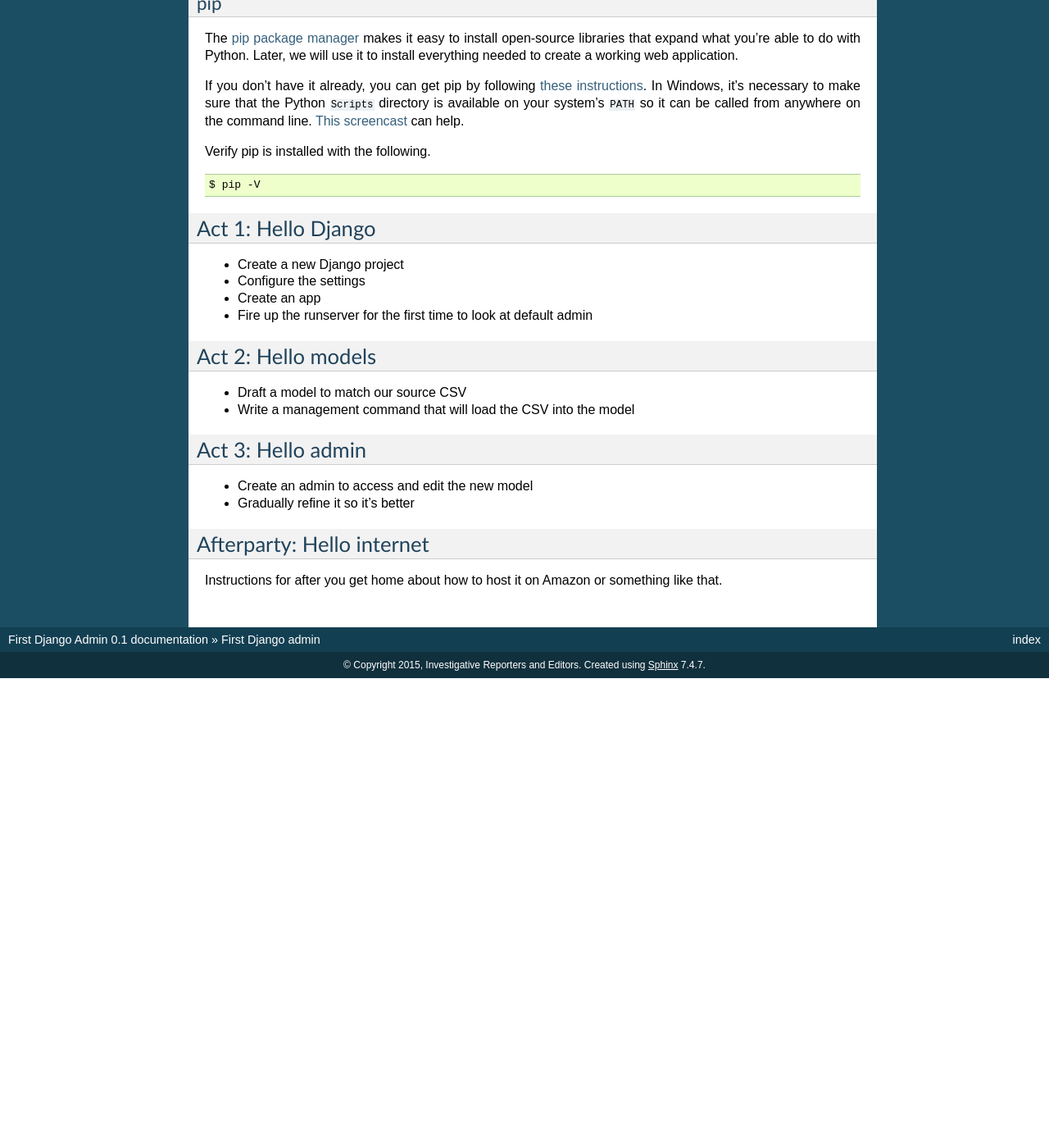
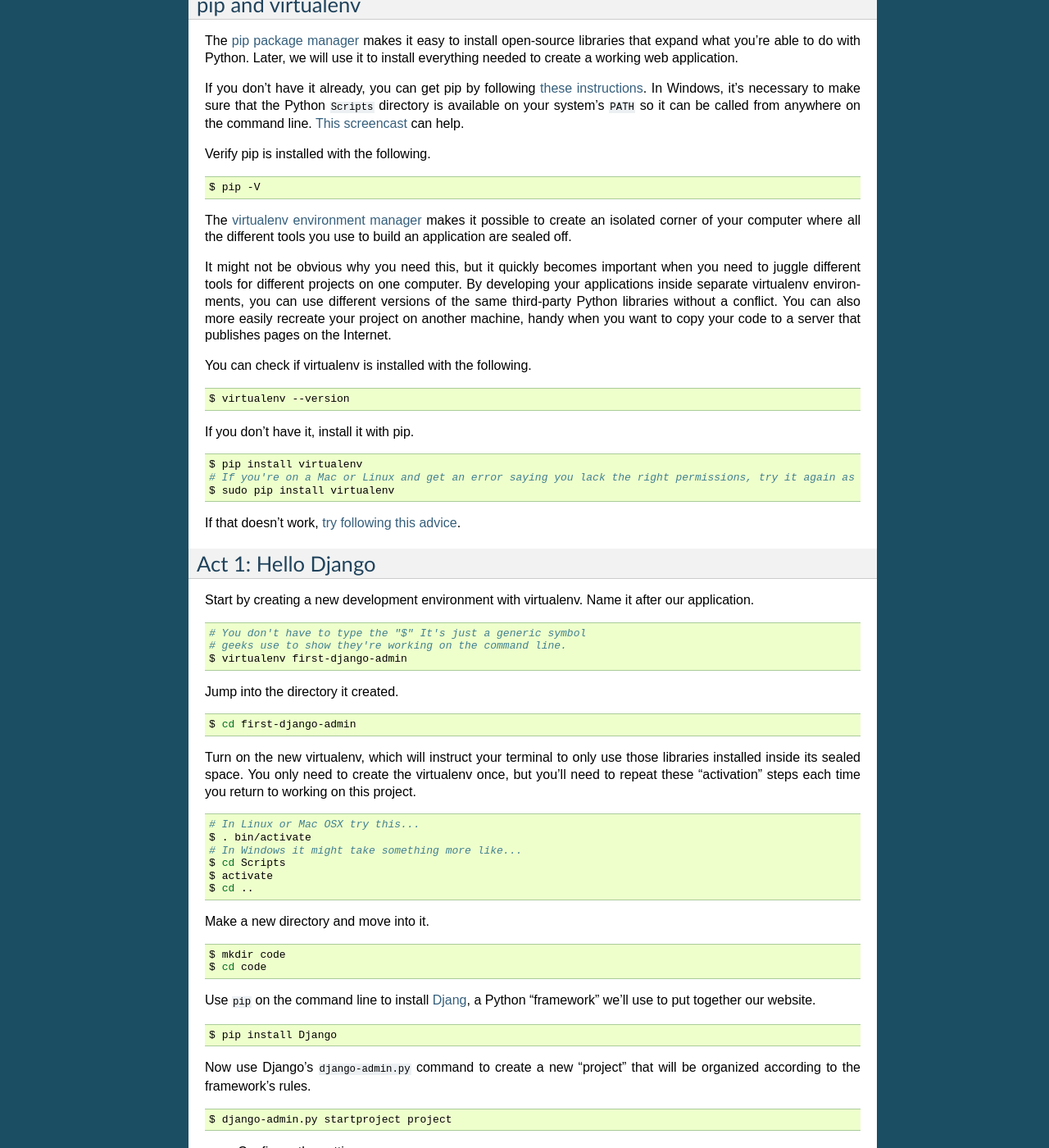
Before and after one commit to palewire/first-django-admin, a Sphinx documentation site: the page built from docs/index.rst, in a window 1280 px wide and 1400 px high, scrolled down 1723 px. Shown: the whole window at 82% size. Built offline with Sphinx 7.4.7, drawn with Linux system fonts in a browser that asks for light colours; before the commit the page ends 2550 px from its top, so only the background shows below that; some of the changed text lies outside the part shown.

Commit message:
First stab at the top

```diff
--- a/docs/index.rst
+++ b/docs/index.rst
@@ -36,8 +36,8 @@
 3. Version 2.7 of the
    `Python <http://python.org/download/releases/2.7.6/>`__ programming
    language
-4. The `pip <https://pip.pypa.io/en/latest/installing.html>`__
-   package manager for Python
+4. The `pip <https://pip.pypa.io/en/latest/installing.html>`_ package manager and `virtualenv <http://www.virtualenv.org/en/latest/>`_ environment manager for Python
+
 
 .. note::
 
@@ -115,34 +115,103 @@
 
 .. _command-line-pip:
 
-pip
-~~~
+pip and virtualenv
+------------------
 
-The `pip package
-manager <https://pip.pypa.io/en/latest/>`__ makes it
-easy to install open-source libraries that expand what you're able to do
-with Python. Later, we will use it to install everything needed to
-create a working web application.
+The `pip package manager <https://pip.pypa.io/en/latest/>`_
+makes it easy to install open-source libraries that
+expand what you're able to do with Python. Later, we will use it to install everything
+needed to create a working web application.
 
-If you don't have it already, you can get pip by following `these
-instructions <https://pip.pypa.io/en/latest/installing.html>`__.
-In Windows, it's necessary to make sure that the Python ``Scripts``
-directory is available on your system's ``PATH`` so it can be called
-from anywhere on the command line. `This
-screencast <http://showmedo.com/videotutorials/video?name=960000&fromSeriesID=96>`__
-can help.
+If you don't have it already, you can get pip by following
+`these instructions <https://pip.pypa.io/en/latest/installing.html>`_. In Windows, it's necessary to make sure that the
+Python ``Scripts`` directory is available on your system's ``PATH`` so it can be called from anywhere on the command line. `This screencast <http://showmedo.com/videotutorials/video?name=960000&fromSeriesID=96>`_ can help.
 
 Verify pip is installed with the following.
 
-.. code:: bash
+.. code-block:: bash
 
     $ pip -V
+
+The `virtualenv environment manager <http://www.virtualenv.org/en/latest/>`_
+makes it possible to create an isolated corner of your computer where all the different
+tools you use to build an application are sealed off.
+
+It might not be obvious why you need this, but it quickly becomes important when you need to juggle different tools
+for different projects on one computer. By developing your applications inside separate
+virtualenv environments, you can use different versions of the same third-party Python libraries without a conflict.
+You can also more easily recreate your project on another machine, handy when
+you want to copy your code to a server that publishes pages on the Internet.
+
+You can check if virtualenv is installed with the following.
+
+.. code-block:: bash
+
+    $ virtualenv --version
+
+If you don't have it, install it with pip.
+
+.. code-block:: bash
+
+    $ pip install virtualenv
+    # If you're on a Mac or Linux and get an error saying you lack the right permissions, try it again as a superuser.
+    $ sudo pip install virtualenv
+
+If that doesn't work, `try following this advice <http://www.virtualenv.org/en/latest/virtualenv.html#installation>`_.
+
+.. _activate:
 
 
 Act 1: Hello Django
 -------------------
 
-- Create a new Django project
+Start by creating a new development environment with virtualenv. Name it after our application.
+
+.. code-block:: bash
+
+    # You don't have to type the "$" It's just a generic symbol
+    # geeks use to show they're working on the command line.
+    $ virtualenv first-django-admin
+
+Jump into the directory it created.
+
+.. code-block:: bash
+
+    $ cd first-django-admin
+
+Turn on the new virtualenv, which will instruct your terminal to only use those libraries installed
+inside its sealed space. You only need to create the virtualenv once, but you'll need to repeat these
+"activation" steps each time you return to working on this project.
+
+.. code-block:: bash
+
+    # In Linux or Mac OSX try this...
+    $ . bin/activate
+    # In Windows it might take something more like...
+    $ cd Scripts
+    $ activate
+    $ cd ..
+
+Make a new directory and move into it.
+
+.. code-block:: bash
+
+    $ mkdir code
+    $ cd code
+
+Use ``pip`` on the command line to install `Djang <https://www.djangoproject.com/>`_, a Python "framework"
+we'll use to put together our website.
+
+.. code-block:: bash
+
+    $ pip install Django
+
+Now use Django's ``django-admin.py`` command to create a new "project" that will be organized according to the framework's rules.
+
+.. code-block:: bash
+
+    $ django-admin.py startproject project
+
 - Configure the settings
 - Create an app
 - Fire up the runserver for the first time to look at default admin
```
Also changed, not shown: 6 other files.
